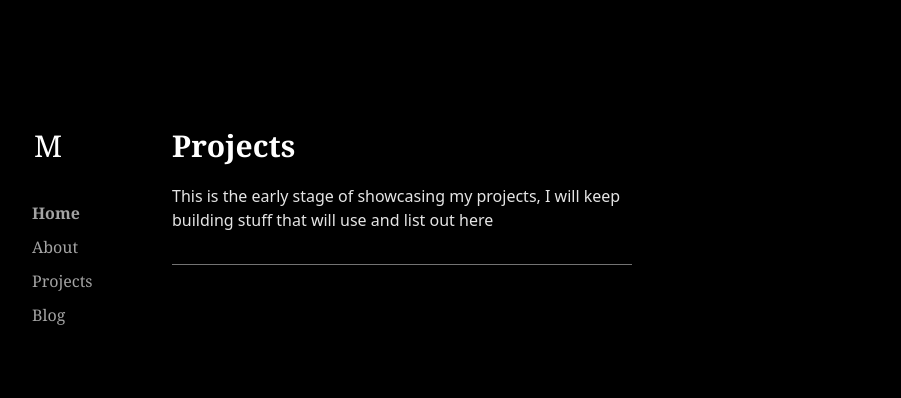
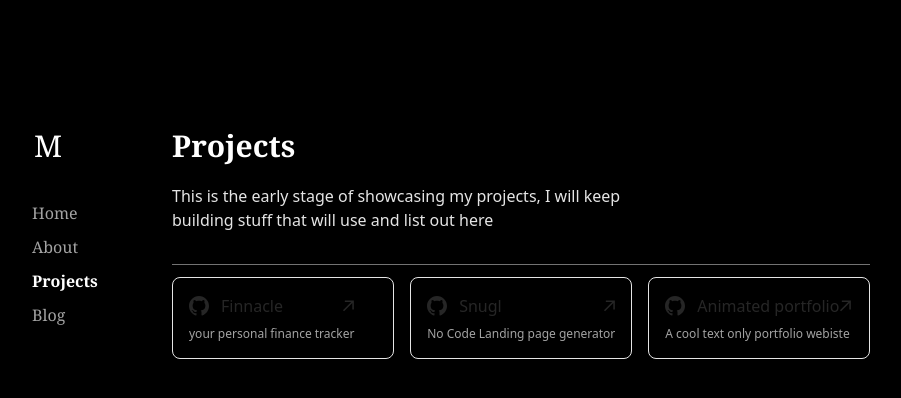
Before and after one commit to iammurali/murali-portfolio, a Next.js app: page /projects in a window 1280 px wide. Shown: the top 398 px of the page, without its empty margins (170-1071 px from the left). Built offline with nearby package versions, Linux system fonts and the light colour scheme.

Commit message:
add highlights for menu

```diff
--- a/layout/layout.tsx
+++ b/layout/layout.tsx
@@ -2,6 +2,7 @@ import Header from "@/src/components/head";
 import Link from "next/link";
 import PropTypes from "prop-types";
 import { ReactNode } from "react";
+import { usePathname } from 'next/navigation';
 
 const Layout = ({
   data,
@@ -11,6 +12,7 @@ const Layout = ({
   children: ReactNode;
 }) => {
   let { title } = data;
+  let pathName = usePathname() || '/';
 
   return (
     <>
@@ -25,21 +27,21 @@ const Layout = ({
               <ul className="text-bold mt-2 flex flex-row md:flex-col space-x-0 pr-10 mb-2 md:mt-0">
                 <li className="py-[5px]">
                   <Link href="/">
-                    <span className=" text-neutral-400 hover:text-white transition duration-300 py-[5px] px-[10px] font-bold">
+                    <span className={`text-neutral-400 hover:text-white transition duration-300 py-[5px] px-[10px] ${pathName == '/'?'font-bold text-white' :''}`}>
                       Home
                     </span>
                   </Link>
                 </li>
                 <li className="py-[5px]">
                   <Link href="/about">
-                    <span className="text-neutral-400 hover:text-white transition duration-300 py-[5px] px-[10px]">
+                    <span className={`text-neutral-400 hover:text-white transition-color duration-500 py-[5px] px-[10px] ${pathName == '/about'?'font-bold text-white' :''}`}>
                       About
                     </span>
                   </Link>
                 </li>
                 <li className="py-[5px]">
                   <Link href="/projects">
-                    <span className="text-neutral-400 hover:text-white transition duration-300 py-[5px] px-[10px]">
+                    <span className={`text-neutral-400 hover:text-white transition duration-300 py-[5px] px-[10px] ${pathName == '/projects'?'font-bold text-white' :''}`}>
                       Projects
                     </span>
                   </Link>
@@ -50,7 +52,7 @@ const Layout = ({
                     target="_blank"
                     rel="noopener noreferrer"
                   >
-                    <span className="text-neutral-400 hover:text-white transition duration-300 py-[5px] px-[10px]">
+                    <span className={`text-neutral-400 hover:text-white transition duration-300 py-[5px] px-[10px] ${pathName == '/blog'?'font-bold text-white' :''}`}>
                       Blog
                     </span>
                   </Link>
--- a/pages/projects.tsx
+++ b/pages/projects.tsx
@@ -3,21 +3,82 @@ import Image from "next/image";
 import { Inter } from "next/font/google";
 import Layout from "../layout/layout";
 import profilepic from "@/src/components/profilepic.jpeg";
+import { socialLinks } from "@/lib/info";
+import { ArrowIcon, GithubIcon } from "@/src/components/icons";
 
 const inter = Inter({ subsets: ["latin"] });
 
 export default function About() {
   return (
     <Layout data={{ title: "Murali Elumalai" }}>
-      <h1 className="font-bold text-3xl font-serif text-white">
-        Projects
-      </h1>
+      <h1 className="font-bold text-3xl font-serif text-white">Projects</h1>
       <p className="my-5 max-w-[460px] text-neutral-200">
         {`This is the early stage of showcasing my projects,
         I will keep building stuff that will use and list out here`}
       </p>
       <hr className="border-neutral-500 mt-3 mb-3"></hr>
+      <div className="grid grid-cols-3 gap-4">
+        <a
+          rel="noopener noreferrer"
+          target="_blank"
+          href={`https://github.com/iammurali/finnacle`}
+          className="flex w-full border border-neutral-200 dark:border-neutral-800 rounded-lg p-4 no-underline items-center text-neutral-800 dark:text-neutral-200 hover:dark:bg-neutral-900 hover:bg-neutral-100 transition-all justify-between"
+        >
+          <div>
+            <div className="flex items-center justify-between">
+              <div className="flex items-center">
+                <GithubIcon />
+                <div className="ml-3">Finnacle</div>
+              </div>
+              <ArrowIcon />
+            </div>
+            <p className="text-neutral-400 text-xs mt-2">
+              your personal finance tracker
+            </p>
+          </div>
+        </a>
+        {/*  */}
+        <a
+          rel="noopener noreferrer"
+          target="_blank"
+          href={`https://github.com/iammurali/snuglweb`}
+          className="flex w-full border border-neutral-200 dark:border-neutral-800 rounded-lg p-4 no-underline items-center text-neutral-800 dark:text-neutral-200 hover:dark:bg-neutral-900 hover:bg-neutral-100 transition-all justify-between"
+        >
+          <div>
+            <div className="flex items-center justify-between">
+              <div className="flex items-center">
+                <GithubIcon />
+                <div className="ml-3">Snugl</div>
+              </div>
+              <ArrowIcon />
+            </div>
+            <p className="text-neutral-400 text-xs mt-2">
+              No Code Landing page generator
+            </p>
+          </div>
+        </a>
+        {/*  */}
+        <a
+          rel="noopener noreferrer"
+          target="_blank"
+          href={`https://github.com/iammurali/animated-portfolio`}
+          className="flex w-full border border-neutral-200 dark:border-neutral-800 rounded-lg p-4 no-underline items-center text-neutral-800 dark:text-neutral-200 hover:dark:bg-neutral-900 hover:bg-neutral-100 transition-all justify-between"
+        >
+          <div>
+            <div className="flex items-center justify-between">
+              <div className="flex items-center">
+                <GithubIcon />
+                <div className="ml-3">Animated portfolio</div>
+              </div>
+              <ArrowIcon />
+            </div>
+            <p className="text-neutral-400 text-xs mt-2">
+              A cool text only portfolio webiste
+            </p>
+          </div>
+        </a>
 
+      </div>
     </Layout>
   );
 }
```
